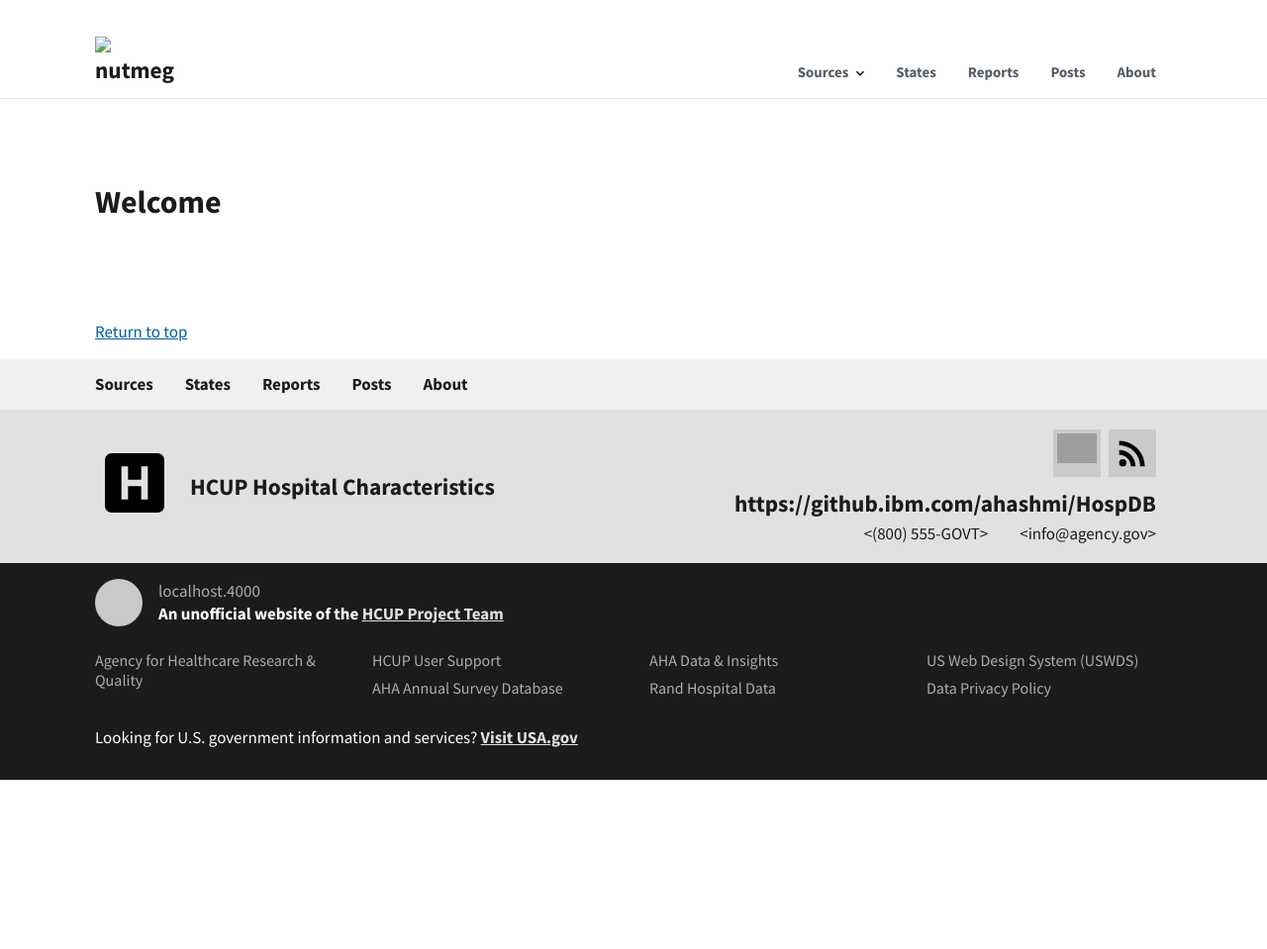
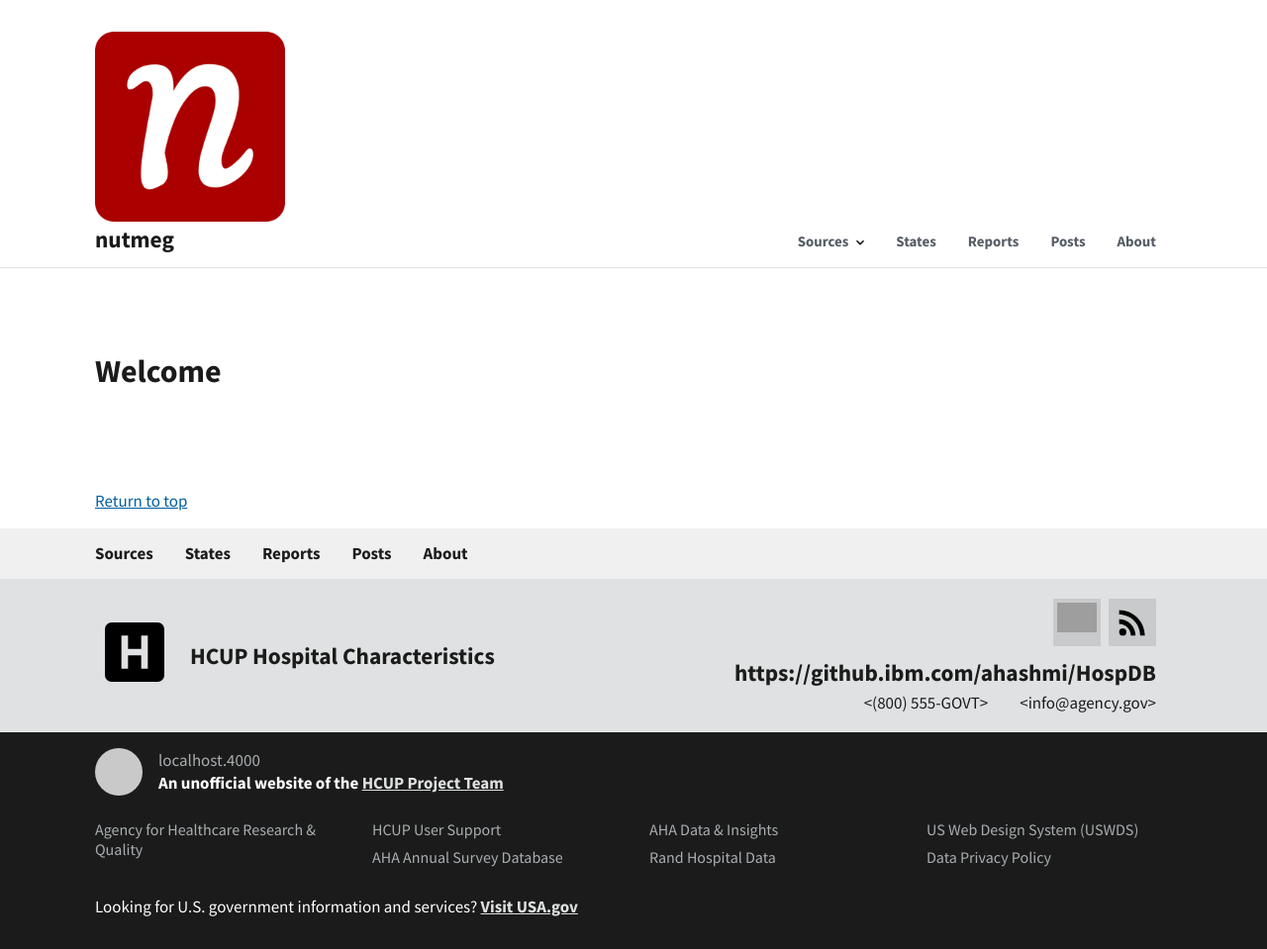
Before and after one commit to ahashmi/nutmeghealth, a Jekyll site: the page built from docs/index.md, in a window 1280 px wide. Shown: the whole page at 99% size. Built offline with Jekyll 4.4.1, drawn with Linux system fonts in a browser that asks for light colours; before the commit the page ends 900 px from its top, so only the background shows below that; grey boxes are pictures that could not be loaded.

Commit message:
update relative urls

```diff
--- a/docs/_includes/header.html
+++ b/docs/_includes/header.html
@@ -2,9 +2,9 @@
   <div class="usa-nav-container">
     <div class="usa-navbar">
       <div class="usa-logo" id="-logo">
-        <img src="{{ '/assets/nh-logo-192x192.png'}}" />
+        <img src="{{ '/assets/img/nh-logo-192x192.png' | relative_url }}" />
         <em class="usa-logo__text">
-          <a href="/" title="<Project title>">nutmeg</a>
+          <a href="{{ '/' | relative_url }}" title="<Project title>">nutmeg</a>
         </em>
       </div>
       <button type="button" class="usa-menu-btn">Menu</button>
@@ -30,13 +30,13 @@
             <ul id="basic-nav-section-one" class="usa-nav__submenu">
             {% for child in nav.children %}
               <li class="usa-nav__submenu-item">
-                <a href="{{ child.url }}"><span>{{ child.title }}</span></a>
+                <a href="{{ child.url | relative_url }}"><span>{{ child.title }}</span></a>
               </li>
             {% endfor %}
             </ul>
           {% else %}
               <a
-                href="{{ nav.url }}"
+                href="{{ nav.url | relative_url }}"
                 class="usa-nav-link
                   {% if nav.url == page.url %}usa-current{% endif %}
                 "
--- a/docs/_layouts/default.html
+++ b/docs/_layouts/default.html
@@ -7,7 +7,7 @@
     <meta name="viewport" content="width=device-width, initial-scale=1">
     <link rel="stylesheet" href="{{ '/assets/css/uswds.css' | relative_url }}">
     <link rel="stylesheet" href="{{ '/assets/css/main.css' | relative_url }}">
-    <link rel="icon" href="{{ 'assets/favicon.ico' | relative_url }}" type="image/x-icon">
+    <link rel="icon" href="{{ '/assets/favicon.ico' | relative_url }}" type="image/x-icon">
     <title>nutmeg health{% if page.title %} - {% endif %}{{ page.title }}</title>
     <script src="{{ '/assets/js/uswds-init.js' | relative_url }}"></script>
   </head>
```
